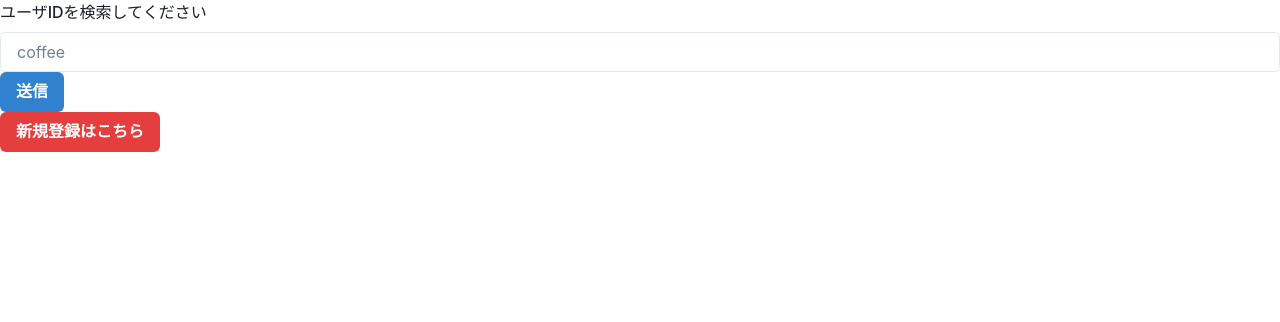
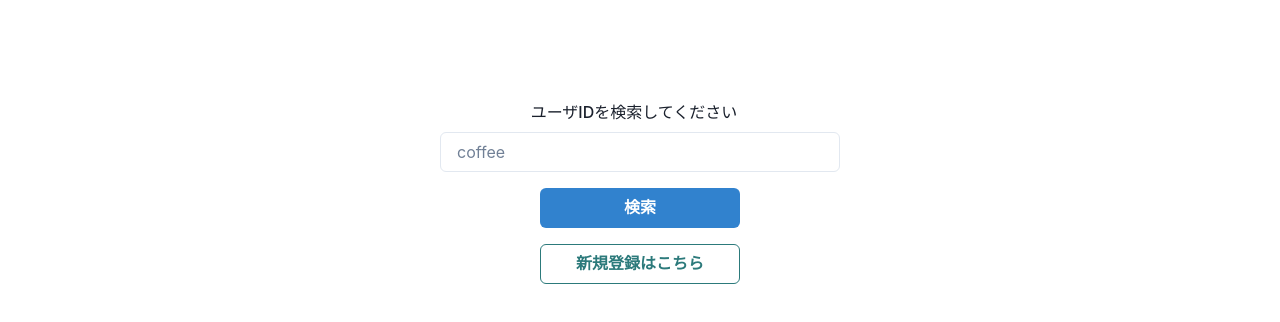
Before and after one commit to arunbababa/buisiness-card-application, a React (Vite) app: page / in a window 1280 px wide. Shown: the top 322 px of the page. Built offline with nearby package versions, Linux system fonts and the light colour scheme; no server answers.

Commit message:
各UIコンポーネントからconsoleの削除とフォルダ整理

```diff
--- a/src/App.tsx
+++ b/src/App.tsx
@@ -10,7 +10,6 @@ const App = () => {
   const navigate = useNavigate();
   const { register, handleSubmit, formState: { errors } } = useForm<RegisterFormData>();
   const onSubmit = (date: RegisterFormData) => {
-    console.log(date);
     navigate(`/cards/${date.userID}`);
   }
   const goRegister = () => {
@@ -19,9 +18,9 @@ const App = () => {
 
   return (
     <>
-    <form onSubmit={handleSubmit(onSubmit)}>
-      <FormControl>
-          <FormLabel>ユーザIDを検索してください</FormLabel>
+    <form onSubmit={handleSubmit(onSubmit)} style={{ display: "flex", flexDirection: "column", alignItems: "center", gap: "1rem" }}>
+      <FormControl maxW="400px" mt="100px">
+      <FormLabel textAlign="center">ユーザIDを検索してください</FormLabel>
       <Input
         {...register("userID", {
         required: "ユーザーIDは必須です",
@@ -30,11 +29,11 @@ const App = () => {
         placeholder="coffee"
         aria-invalid={errors.userID ? "true" : "false"}
       />
-          {errors.userID && <Text color="red.500">{errors.userID.message}</Text>}
-          <Button  type="submit" colorScheme="blue">送信</Button>
+      {errors.userID && <Text color="red.500" textAlign="center">{errors.userID.message}</Text>}
       </FormControl>
+      <Button type="submit" colorScheme="blue" variant="solid" width="200px">検索</Button>
+      <Button onClick={goRegister} colorScheme="teal" variant="outline" width="200px">新規登録はこちら</Button>
     </form>
-    <Button type="submit" colorScheme="red" onClick={goRegister}>新規登録はこちら</Button>
 
     </>
   )
--- a/src/components/Cards.tsx
+++ b/src/components/Cards.tsx
@@ -1,7 +1,7 @@
 import { useNavigate, useParams } from "react-router";
-import { supabase } from "../utils/supabase";
+import { supabase } from "../utils/API/supabase";
 import { useEffect, useState } from "react";
-import { Spinner } from "@chakra-ui/react"
+import { Icon } from "@chakra-ui/react"
 import { FaGithub, FaTwitter,  } from "react-icons/fa";
 import { IconButton, Tooltip, HStack, Text , Box, Button} from "@chakra-ui/react";
 
@@ -30,10 +30,7 @@ const Cards = () => {
               .from("user_skill")
               .select("skill_id")
               .eq("user_id", params_id.id);
-              console.log("🔍 skillIdData:", skillIdData);
-        console.log(params_id);
         if (skillIdError) {
-          console.error("❌ Error fetching skill IDs:", skillIdError);
           return;
         }
         const skill_id = skillIdData[0].skill_id;
@@ -42,24 +39,18 @@ const Cards = () => {
               .from("skills")
               .select("name")
               .eq("id", skill_id);
-              console.log("🔍 skillData:", skillData)
             if (skillError) {
-              console.error("❌ Error fetching skills:", skillError);
               return;
             }
         const skill_name = skillData[0].name;
-        console.log("🔍 skill_name:", skill_name);
 
         const { data: userData, error: userError } = await supabase
               .from("users")
               .select("*")
               .eq("user_id", params_id.id);
-              console.log("🔍 userData:", userData);
             if (userError) {
-              console.error("❌ Error fetching users:", userError);
               return;
             }
-            console.log("🔍 userData:", userData);
             setUserInfo({
               user_id: userData[0].user_id,
               name: userData[0].name,
@@ -75,8 +66,7 @@ const Cards = () => {
     }, [params_id]);
 
   if (loading) {
-    console.log("loading...");
-    return <Spinner />;
+    return <Icon/>;
   }
 
   if (!userInfo) {
@@ -86,7 +76,7 @@ const Cards = () => {
   return (
   <>
     {loading ? (
-      <Spinner />
+      <Icon />
     ) : !userInfo ? (
       <p>ユーザー情報が見つかりません</p>
     ) : (
@@ -106,6 +96,7 @@ const Cards = () => {
       <Text fontSize="md" fontWeight="bold" data-testid="self-introduce">自己紹介</Text>
       <Text fontSize="md" mb={4} dangerouslySetInnerHTML={{ __html: userInfo.description }} />
       <Text fontSize="md" fontWeight="bold" data-testid="like-stack">好きな技術</Text>
+      <Text fontSize="xl" fontWeight="bold" mb={4} data-testid="self-name">{userInfo.skill_name}</Text>
     </Box>
     <HStack spacing={4} mt={4} justifyContent="space-between">
       {/* GitHub */}
@@ -148,7 +139,7 @@ const Cards = () => {
             href={`https://Qiita.com/${userInfo.qiita_id}`}
             target="_blank"
             rel="noopener noreferrer"
-            icon={<Spinner />}
+            icon={<Icon/>}
             aria-label="Qiita"
             size="lg"
             colorScheme="blue"
@@ -158,7 +149,7 @@ const Cards = () => {
       )}
     </HStack>
   </Box>
-  <Button onClick={navigateToHome}>戻る</Button>
+  <Button _hover={{bg:"blue.400"}} ml="18px" textAlign="center" onClick={navigateToHome}>戻る</Button>
       </>
     )}
   </>
--- a/src/components/Regester.tsx
+++ b/src/components/Regester.tsx
@@ -2,7 +2,7 @@ import { Button, FormControl, FormLabel, Input, Text, VStack } from '@chakra-ui/
 import { useForm } from "react-hook-form";
 import { Select } from '@chakra-ui/react'
 import { useEffect, useState } from 'react';
-import { supabase } from '../utils/supabase';
+import { supabase } from '../utils/API/supabase';
 import { useNavigate } from 'react-router';
 
 interface RegisterFormData {
@@ -23,7 +23,6 @@ const insert_to_supabase = async (user_id: string, name: string, description: st
         .eq("name", skill_name); // 🔹 skill_name で検索
 
     if (skillError || !skillData || skillData.length === 0) {
-        console.error("❌ skill_id の取得に失敗:", skillError);
         return;
     }
 
@@ -43,7 +42,6 @@ const Regester = () => {
     const { register, handleSubmit, formState: {errors} } = useForm<RegisterFormData>();
     const onSubmit = async(date: RegisterFormData) => {
         await insert_to_supabase(date.userID, date.userName, date.selfIntroduce, date.selectSkill, date.GitHub_ID, date.Qiita_ID, date.X_ID);
-        console.log("🟢 navigate('/') 実行前");
         await navigate('/');
     };
 
@@ -66,9 +64,9 @@ const Regester = () => {
   return (
     <>
     {/* バリデーション部分はwatchでさらに改善できる */}
-        <Text>新規名刺登録</Text>
         <VStack spacing={4} align="stretch" as="form" onSubmit={handleSubmit(onSubmit)}>
             <FormControl>
+                <Text textAlign="center" mb="20px">新規名刺登録</Text>
                 <FormLabel>好きな英単語 ※ユーザIDになります</FormLabel>
                 <Input
                     {...register("userID", {
@@ -102,7 +100,7 @@ const Regester = () => {
                 {errors.selfIntroduce && <Text color="red.500">{errors.selfIntroduce.message}</Text>}
             </FormControl>
 
-            <Select placeholder='Select option' {...register("selectSkill", {required: "選択は必須です"})}
+            <Select placeholder='好きな技術を選択してください' {...register("selectSkill", {required: "選択は必須です"})}
                 aria-invalid={errors.selectSkill ? "true" : "false"}
                 >
                 {skills.map((skill, index) => (
@@ -110,8 +108,6 @@ const Regester = () => {
                 ))}
             </Select>
             {errors.selectSkill && <Text color="red.500">{errors.selectSkill.message}</Text>}
-
-
 
             <FormControl>
                 <FormLabel>GitHub ID</FormLabel>
```
Also changed, not shown: src/utils/API/supabase.ts (renamed from src/utils/supabase.ts). Lines whose indentation alone changed are shown as unchanged.
